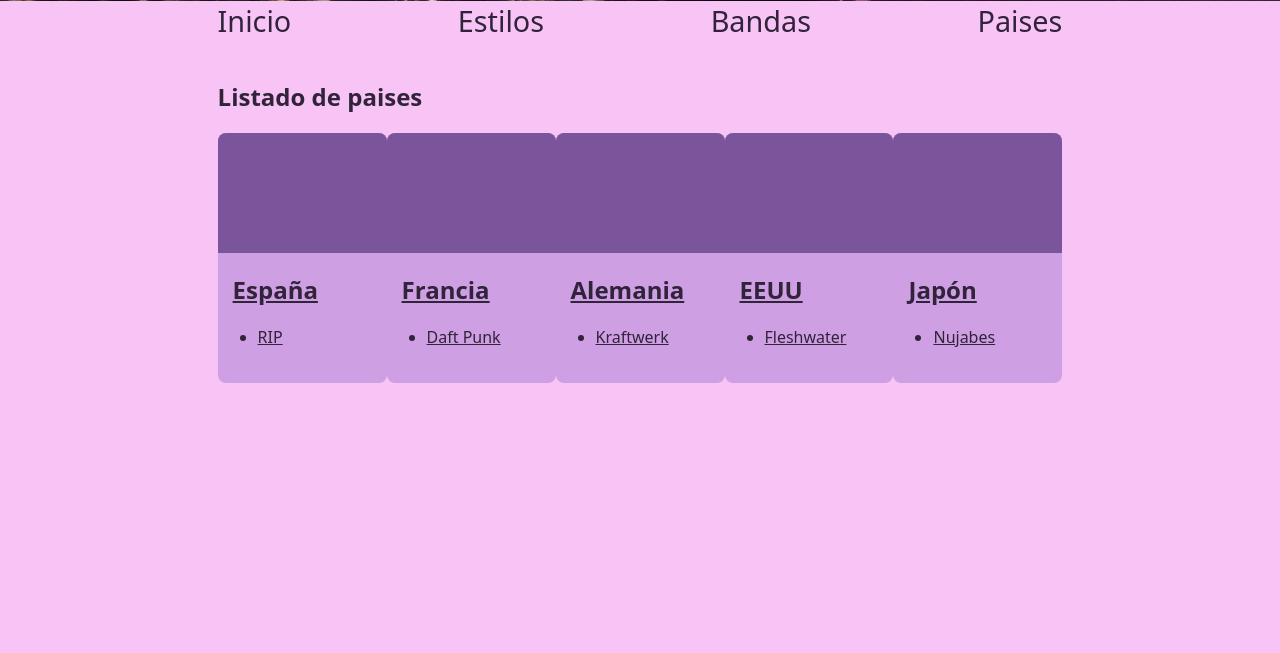
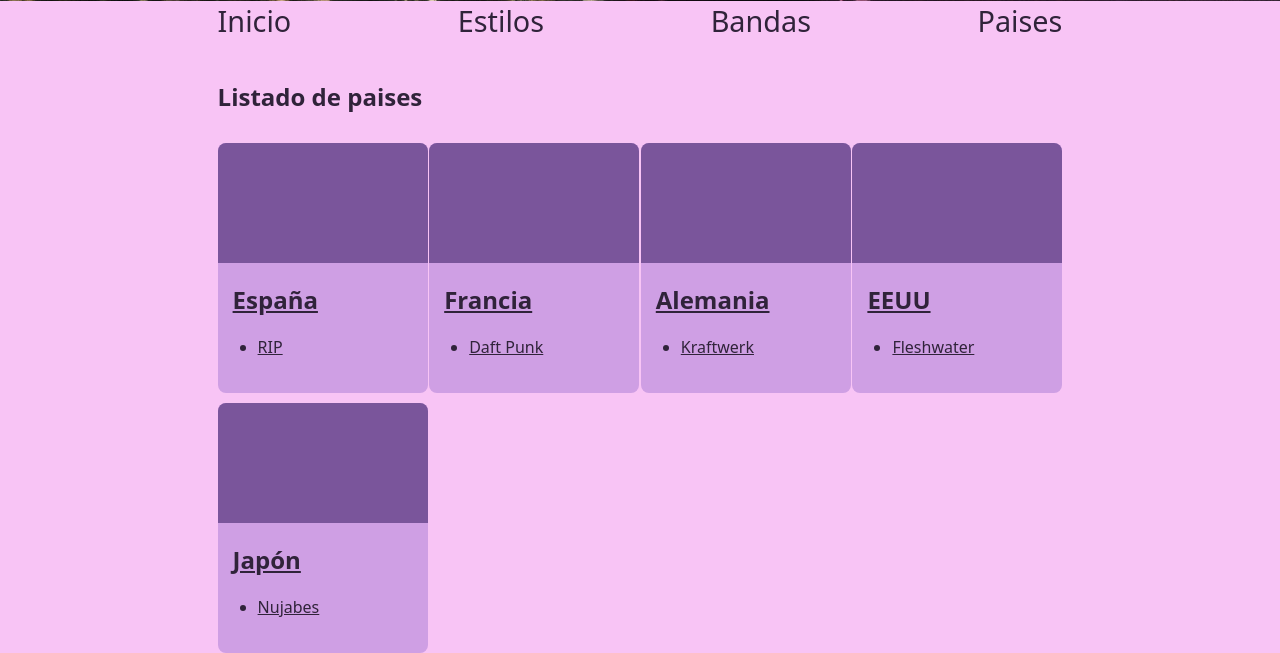
Before and after one commit to unaiLarra/jukeBox, a Django app: page / in a window 1280 px wide. Shown: the part 308-961 px from the top of the page. Before the commit the page ends 691 px from the top, so only its background shows below. Run offline with Django 4.2, Linux system fonts and the light colour scheme; data comes from the database, SQL or seed files in the repository; both versions use the stored data as it was after the commit.

```diff
--- a/appJukeBox/static/css/estilos.css
+++ b/appJukeBox/static/css/estilos.css
@@ -66,6 +66,7 @@ a:hover {
     margin: 0px;
     box-sizing: border-box;
     justify-content: space-between;
+    flex-wrap: wrap;
 }
 
 .card {
@@ -73,6 +74,7 @@ a:hover {
     width: 210px;
     height: 250px;
     border-radius: 8px;
+    margin-top: 10px;
 }
 
 .card-image {
--- a/appJukeBox/static/js/effects.js
+++ b/appJukeBox/static/js/effects.js
@@ -1,9 +1,7 @@
 $(document).ready(function() {
 
-  var is_up = false;
-  $("h2.listado").dbclick(function () {
-      is_up = true;
-      $("div.bandas").slideUp();
+  $("#titulo").dbclick(function () {
+      $("div.card-content").slideUp();
   });
 
  });
--- a/appJukeBox/templates/index.html
+++ b/appJukeBox/templates/index.html
@@ -12,13 +12,16 @@
 
 {% block contenido %}
 
+    <div>
         <h2 class="listado">Listado de paises</h2>
+    </div>
 
     <section class="container">
         {% if lista_banda %}
         {% for b in lista_banda %}
             <div class="card">
                 <div class="card-image"></div>
+                <div class="card-content">
                     <h2>
                         <a href="/paises/{{ b.pais.id }}">{{ b.pais }}</a>
                     </h2>
@@ -28,6 +31,8 @@
                         </li>
                     </ul>
                 </div>
+
+            </div>
         {% endfor %}
         {% else %}
         <p>No hay estilos creados.</p>
```
Also changed, not shown: db.sqlite3. Lines whose indentation alone changed are shown as unchanged.
